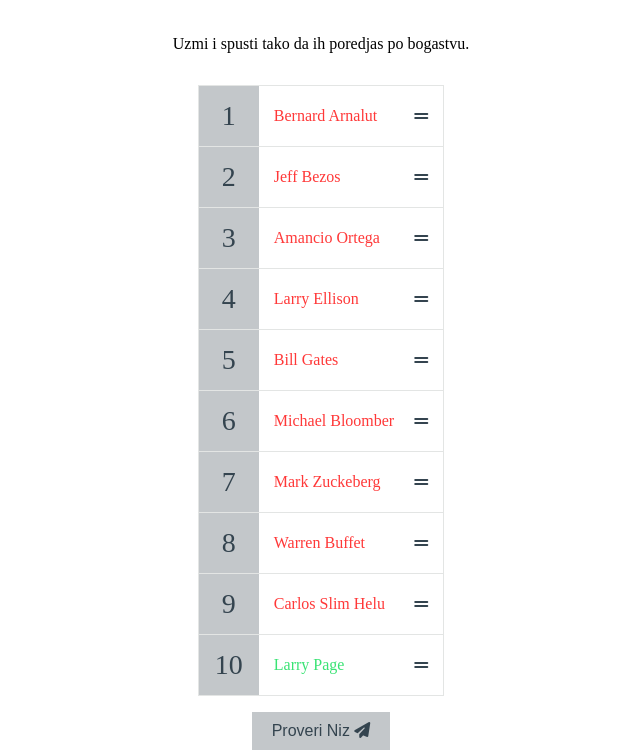
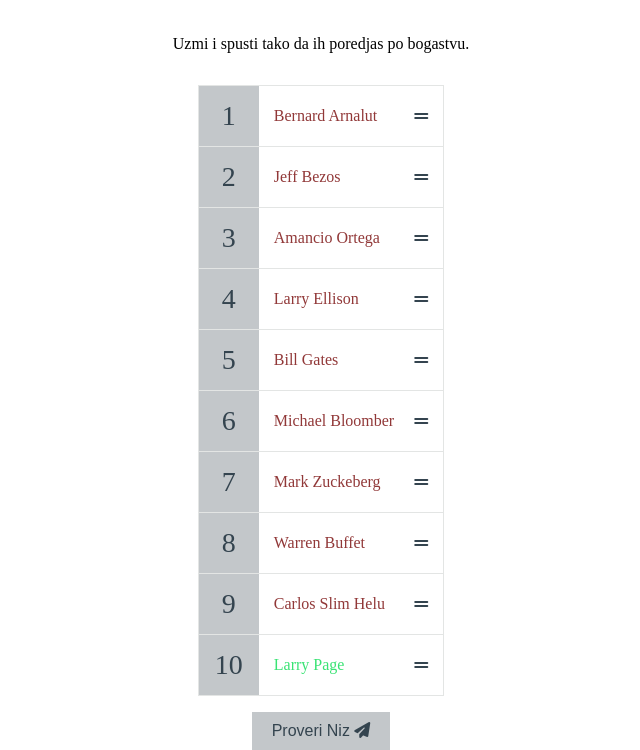
Before and after one commit to vmcreate/dragdrop, a plain HTML site: page index.html in a window 1280 px wide. Both pictures are taken after a click on the button "Proveri Niz". Shown: the part 61-811 px from the top of the page, without its empty margins (319-959 px from the left). Drawn offline with Linux system fonts and the light colour scheme.

Commit message:
Novi css

```diff
--- a/main.css
+++ b/main.css
@@ -53,7 +53,7 @@
     color: #3ae374;
 }
 .draggable-list li.wrong .person-name{
-    color: #ff3838;
+    color: #913838;
 }
 .draggable{
     cursor: pointer;
```
